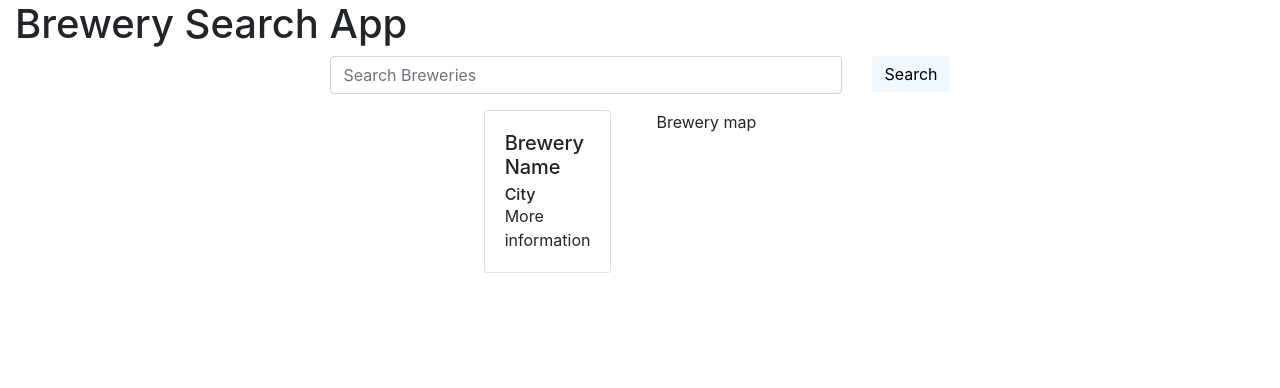
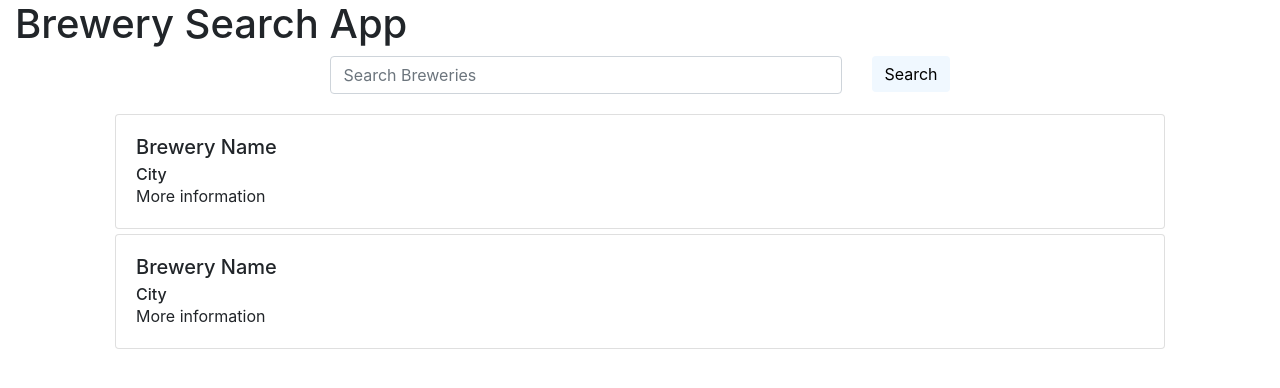
Before and after one commit to hcuellar-coder/brewery-search-app, a React (Create React App) app in the folder Brewery Search App/client/: page / in a window 1280 px wide. Shown: the top 388 px of the page. Built offline with nearby package versions, Linux system fonts and the light colour scheme.

Commit message:
arranging components

```diff
--- a/Brewery Search App/client/src/App.css
+++ b/Brewery Search App/client/src/App.css
@@ -11,18 +11,44 @@ html, body, #root{
     justify-content: center;
 }
 
+.brewerylist-card {
+    margin-bottom: 5px;
+}
+
 #brewerydisplay-container {
     display: flex;
     justify-content: center;
     height: 80%;
+
+}
+
+#brewerydisplay-row {
+    width: 100%;
+}
+
+#brewerylist-col {
+    width: 100px;
+    margin-top: 10px;
 }
 
 #brewerylist-container {
     border: 1px;
     border-color: black;
-    height: auto;
-    max-height: 80%;
+    /* height: auto;
+    max-height: 80%; */
+    height: 60vh;
 }
+
+#brewerymap-container {
+    border: 1px;
+    border-style: solid;
+    border-color: black;
+    /* height: auto; */
+    height: 60vh;
+    width: 60vw;
+}
+
+
 
 #home-container {
     height: 100%;
--- a/Brewery Search App/client/src/Components/BreweryDisplay.js
+++ b/Brewery Search App/client/src/Components/BreweryDisplay.js
@@ -8,9 +8,9 @@ import Col from 'react-bootstrap/Col'
 function BreweryDisplay() {
     return (
         <Container id="brewerydisplay-container">
-            <Row>
-                <Col><BreweryList /></Col>
-                <Col><BreweryMap /></Col>
+            <Row id="brewerydisplay-row">
+                <Col xs={true} id="brewerylist-col"><BreweryList /></Col>
+                {/* <Col md={true} id="brewerymap-col"><BreweryMap /></Col> */}
             </Row>
         </Container>
     )
--- a/Brewery Search App/client/src/Components/BreweryList.js
+++ b/Brewery Search App/client/src/Components/BreweryList.js
@@ -5,7 +5,16 @@ import Card from 'react-bootstrap/Card'
 function BreweryList() {
     return (
         <Container fluid id="brewerylist-container">
-            <Card>
+            <Card className="brewerylist-card">
+                <Card.Body>
+                    <Card.Title>Brewery Name</Card.Title>
+                    <Card.Subtitle> City </Card.Subtitle>
+                    <Card.Text>
+                        More information
+                    </Card.Text>
+                </Card.Body>
+            </Card>
+            <Card className="brewerylist-card">
                 <Card.Body>
                     <Card.Title>Brewery Name</Card.Title>
                     <Card.Subtitle> City </Card.Subtitle>
--- a/Brewery Search App/client/src/Components/BreweryMap.js
+++ b/Brewery Search App/client/src/Components/BreweryMap.js
@@ -1,10 +1,11 @@
 import React from 'react'
+import Container from 'react-bootstrap/Container'
 
 function BreweryMap() {
     return (
-        <div>
+        <Container id="brewerymap-container">
             Brewery map
-        </div>
+        </Container>
     )
 }
 
--- a/Brewery Search App/client/src/Components/SearchBar.js
+++ b/Brewery Search App/client/src/Components/SearchBar.js
@@ -8,7 +8,7 @@ import Col from 'react-bootstrap/Col'
 function SearchBar() {
     return (
         <Container fluid className="app-container">
-            <Row>
+            <Row id="search-bar-row">
                 <Col>
                     <Form>
                         <Form.Group>
```
